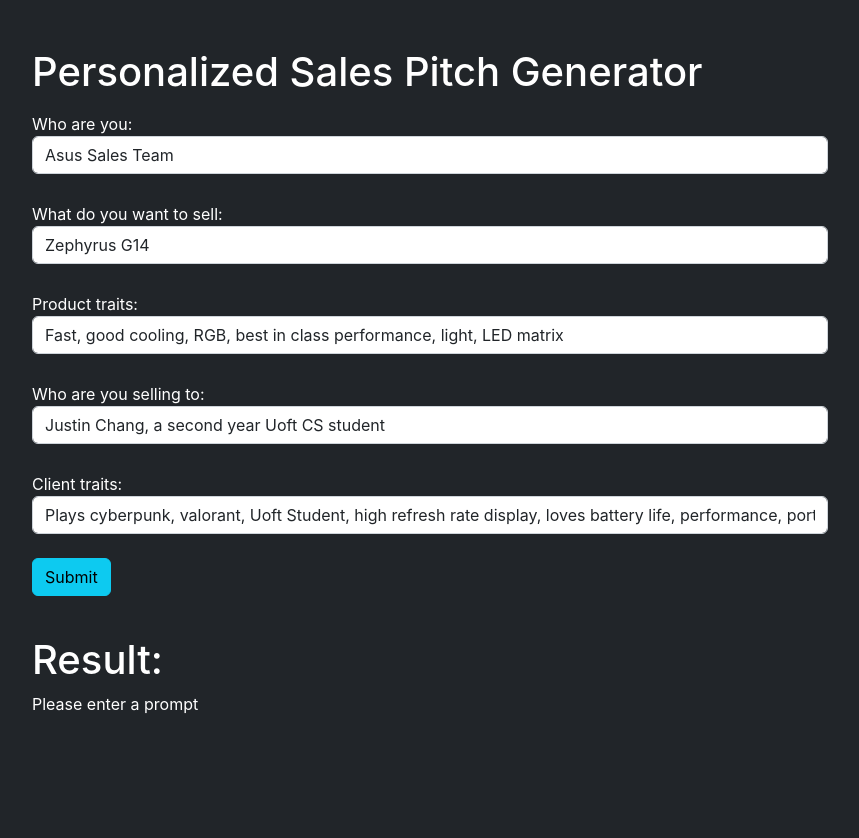
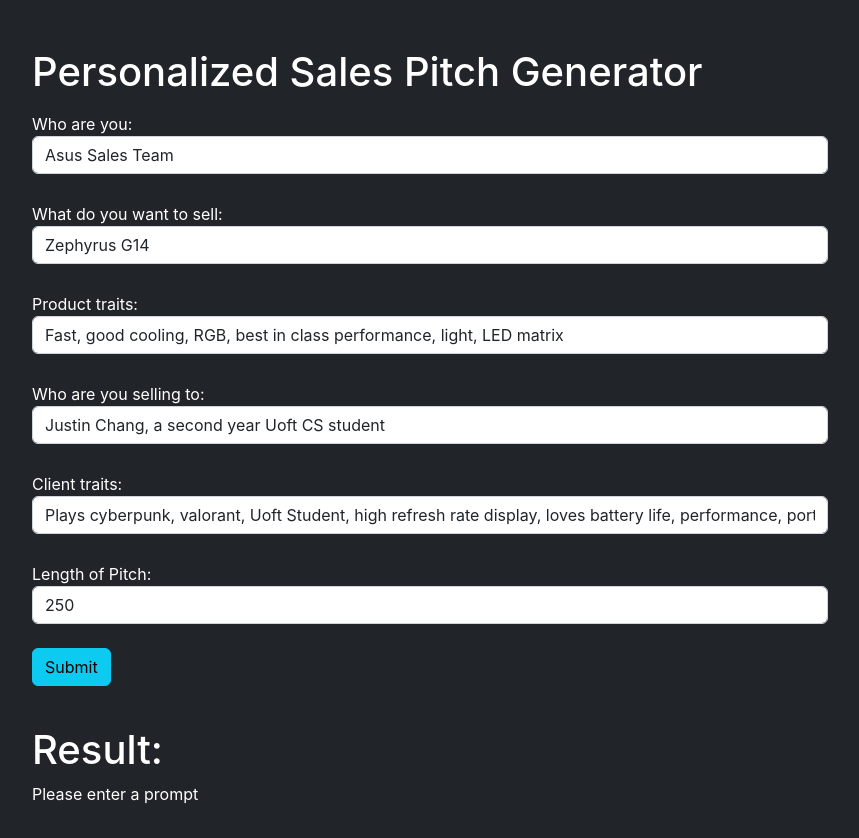
Before and after one commit to WilliamUW/PitchPerfect, a React (Create React App) app in the folder client/: page / in a window 1280 px wide. Shown: the top 838 px of the page, without its empty margins (210-1069 px from the left). Before the commit the page ends 800 px from the top, so only its background shows below. Built offline with nearby package versions, Linux system fonts and the light colour scheme.

Commit message:
Length of Pitch add

```diff
--- a/client/src/App.js
+++ b/client/src/App.js
@@ -36,11 +36,16 @@
     setClientTraits(abc.target.value)
   }
 
+  const [tokens, setTokens] = React.useState(250)
+  const handleChangeTokens = (abc) => {
+    setTokens(abc.target.value)
+  }
+
   // When handleSubmit is called, passes prompt to /api and then gets assigns response to data
   const handleSubmit = (abc) => {
     abc.preventDefault()
     setData("Processing...")
-    fetch(`/api?prompt=${prompt}&product=${product}&productTraits=${product_traits}&seller=${seller}&client=${client}&clientTraits=${client_traits}`)
+    fetch(`/api?prompt=${prompt}&product=${product}&productTraits=${product_traits}&seller=${seller}&client=${client}&clientTraits=${client_traits}&tokens=${tokens}`)
       .then((res) => res.json())
       .then((data) => {
         setData(data.generations[0].text.split('\n').map(str => <p>{str}</p>));
@@ -85,6 +90,12 @@
             <br />
           </div>
 
+          <div class="form-group mt-1">
+            <label> Length of Pitch:</label>
+            <input type="number" class="form-control" name="input-box" value={tokens} onChange={handleChangeTokens} />
+            <br />
+          </div>
+
           <button type="submit" class="btn btn-info">Submit</button>
           <br />
 
```
Also changed, not shown: 1 other file (tests, documents, lock files or other folders).
